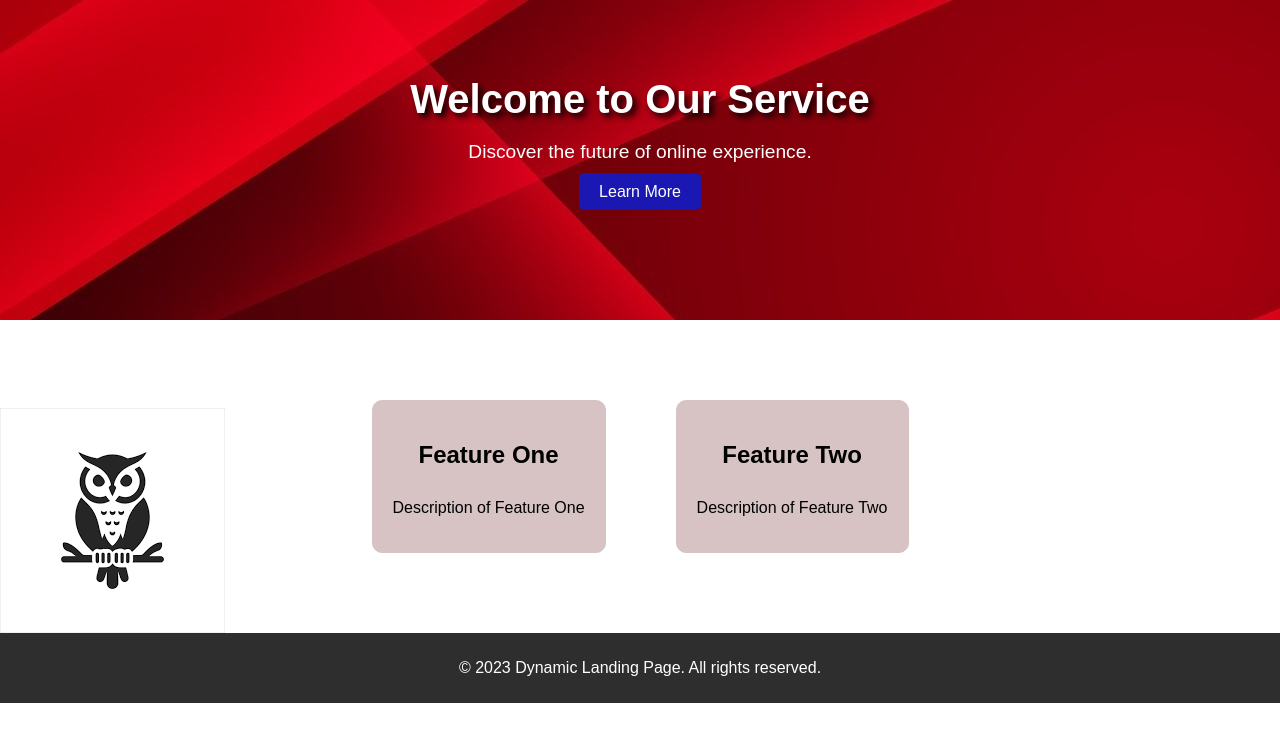
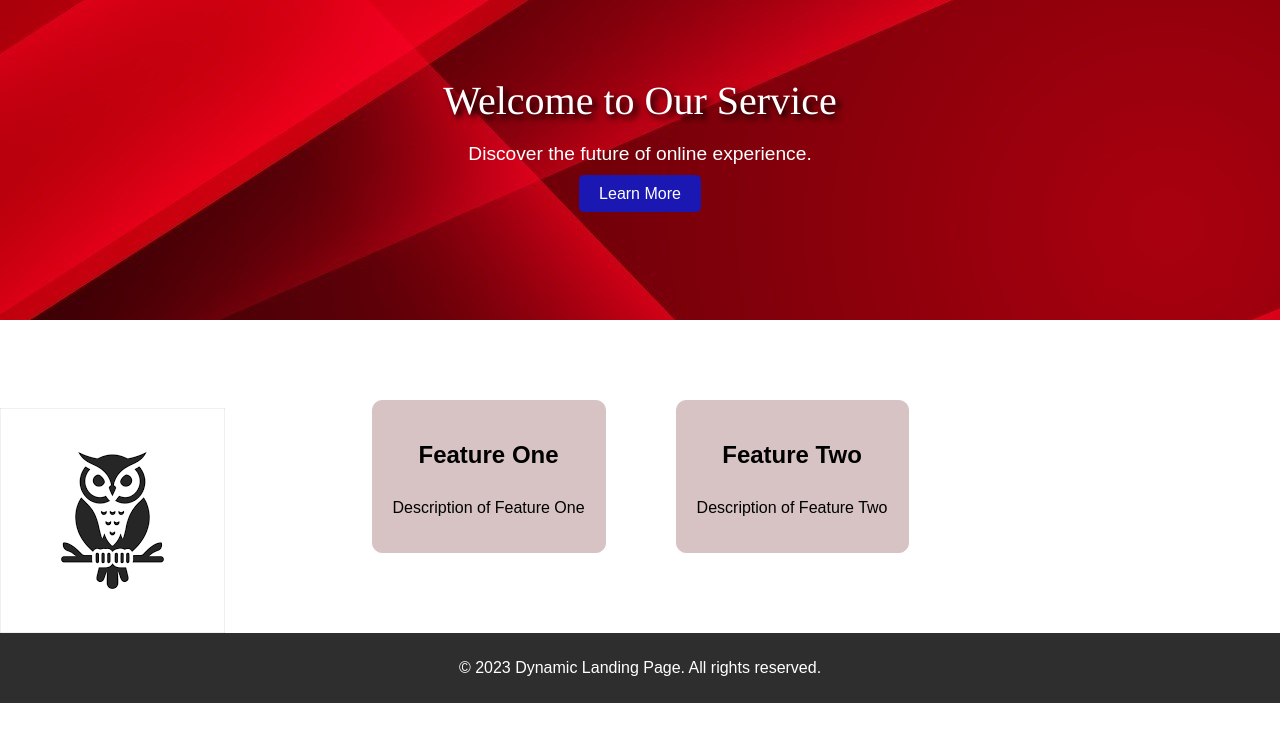
Before and after one commit to masato009/Welcome-to-Our-Serves, a plain HTML site: page index.html in a window 1280 px wide. Drawn offline with Linux system fonts and the light colour scheme.

Commit message:
Add files via upload

```diff
--- a/index.html
+++ b/index.html
@@ -1,11 +1,17 @@
 <!DOCTYPE html>
 <html lang="en">
+
 <head>
     <meta charset="UTF-8">
     <meta name="viewport" content="width=device-width, initial-scale=1.0">
     <title>Landing Page</title>
     <link rel="stylesheet" href="style.css">
+    <link rel="preconnect" href="https://fonts.googleapis.com">
+    <link rel="preconnect" href="https://fonts.gstatic.com" crossorigin>
+    <link href="https://fonts.googleapis.com/css2?family=Tinos:ital,wght@0,400;0,700;1,400;1,700&display=swap"
+        rel="stylesheet">
 </head>
+
 <body>
     <header class="hero-section">
         <h1>Welcome to Our Service</h1>
@@ -28,4 +34,5 @@
         <p>© 2023 Dynamic Landing Page. All rights reserved.</p>
     </footer>
 </body>
+
 </html>
--- a/style.css
+++ b/style.css
@@ -19,6 +19,9 @@ body {
     font-size: 2.5rem;
     margin-bottom: 10px;
     text-shadow: 4px 4px 6px #000;
+    font-family: "Tinos", serif;
+    font-weight: 400;
+    font-style: normal;
 }
 
 .hero-section p {
```
